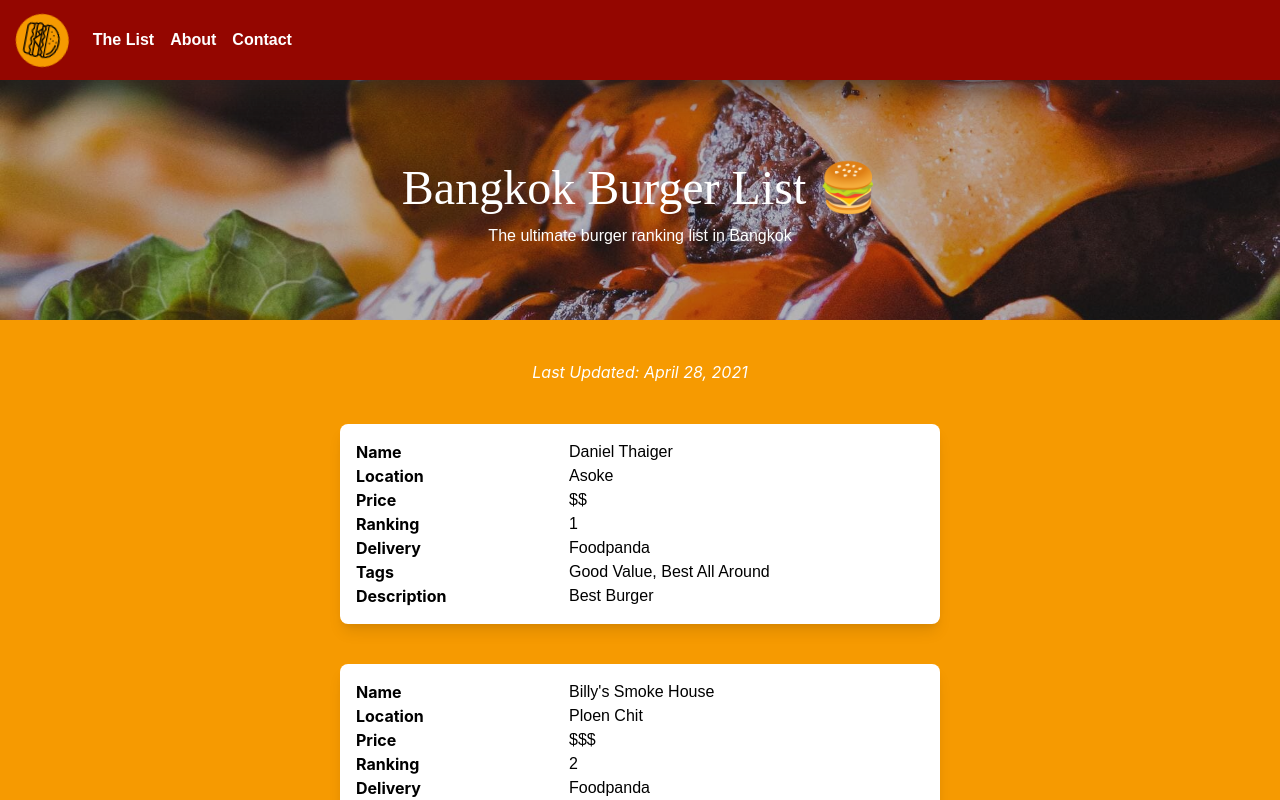
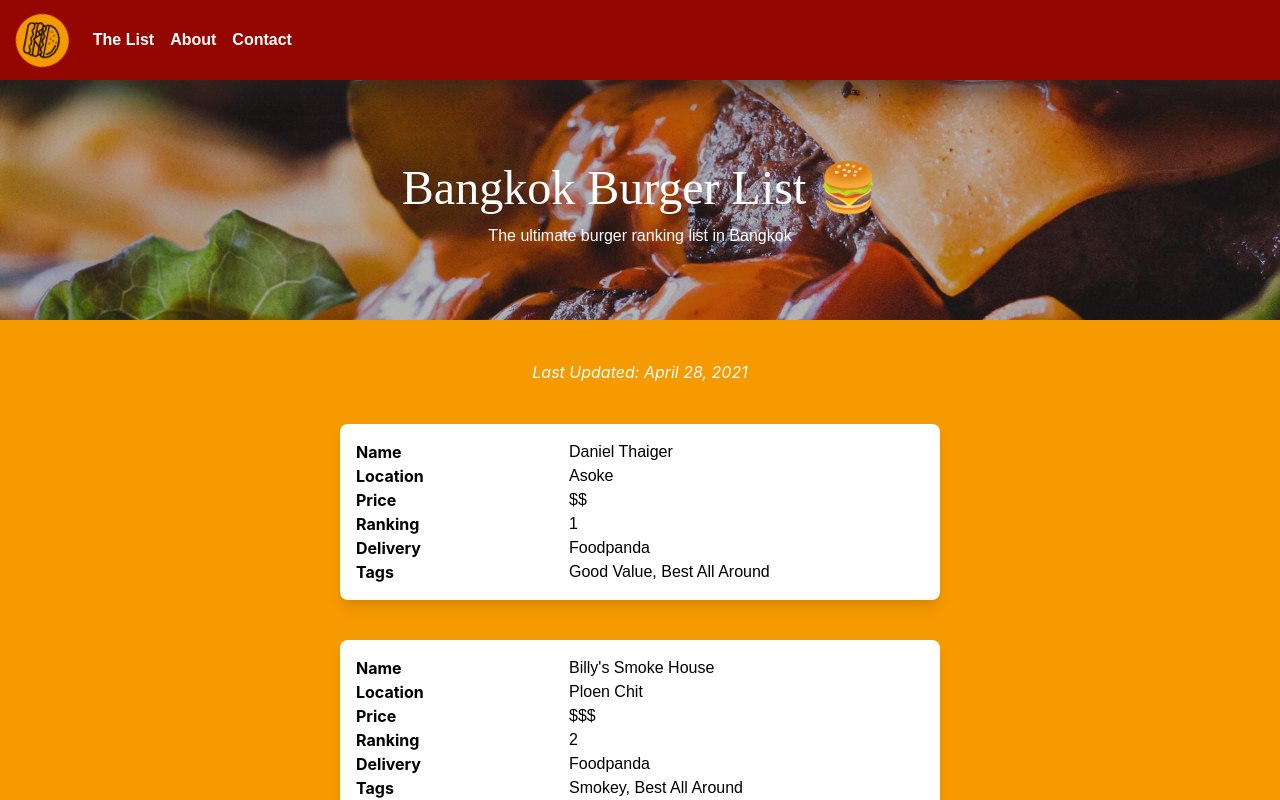
Before and after one commit to elcarp/bangkok-burger-list, a React (Create React App) app: page / in a window 1280 px wide. Shown: the top 800 px of the page. Built offline with nearby package versions, Linux system fonts and the light colour scheme.

Commit message:
temporarily comment out description

```diff
--- a/src/components/burger_card.tsx
+++ b/src/components/burger_card.tsx
@@ -29,8 +29,8 @@
 							<span className='capitalize'>{delivery.join(', ')}</span>
 							<label>Tags</label>{' '}
 							<span className='capitalize'>{tags.join(', ')}</span>
-							<label>Description</label>{' '}
-							<span className='capitalize'>{description}</span>
+							{/* <label>Description</label>{' '} */}
+							{/* <span className='capitalize'>{description}</span> */}
 						</div>
 					</div>
 				</>
```
